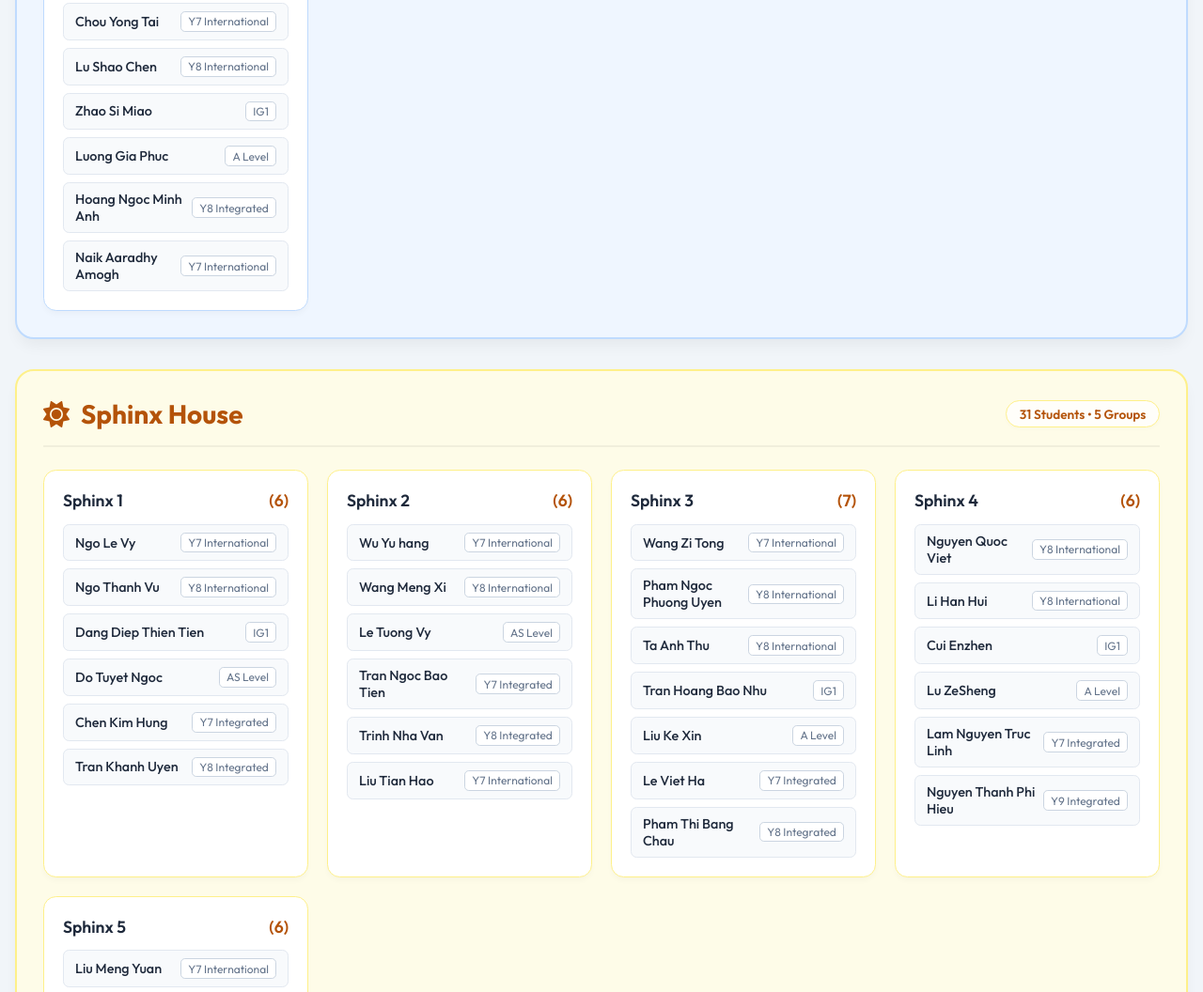
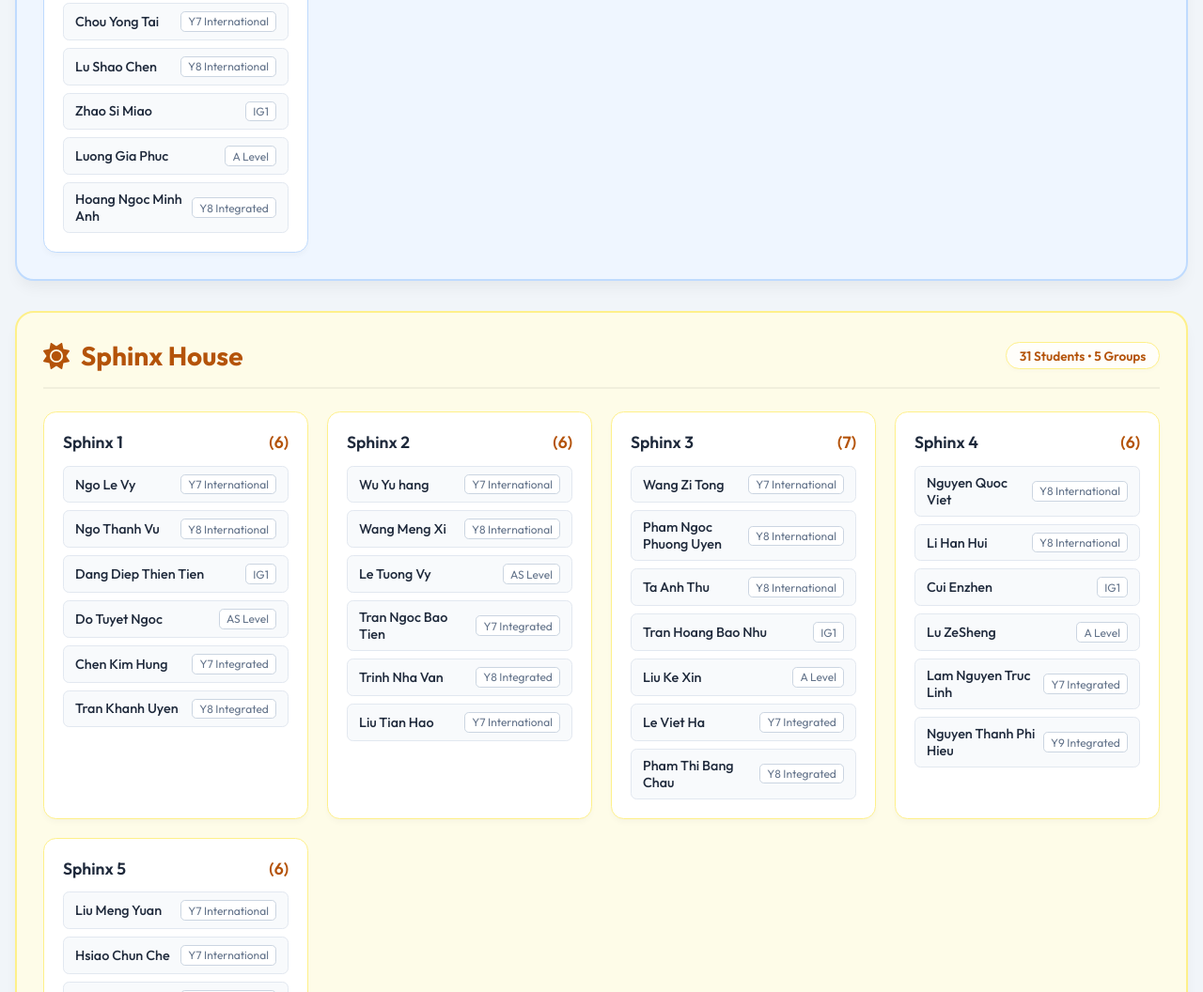
Before and after one commit to Pirinter/STEMdayGroups, a plain HTML site: page index.html in a window 1280 px wide. Shown: the part 1803-2859 px from the top of the page at 94% size. Drawn offline with Linux system fonts and the light colour scheme.

Commit message:
Update index.html

```diff
--- a/index.html
+++ b/index.html
@@ -574,7 +574,6 @@
                         <li class="student-item"><span class="student-name">Zhao Si Miao</span><span class="student-grade">IG1</span></li>
                         <li class="student-item"><span class="student-name">Luong Gia Phuc</span><span class="student-grade">A Level</span></li>
                         <li class="student-item"><span class="student-name">Hoang Ngoc Minh Anh</span><span class="student-grade">Y8 Integrated</span></li>
-			<li class="student-item"><span class="student-name">Naik Aaradhy Amogh</span><span class="student-grade">Y7 International</span></li>
                         <li class="student-item" style="display:none"><span class="student-name">Naik Aaradhy Amogh</span><span class="student-grade">Y7 International</span></li>
                     </ul>
                 </div>
```
